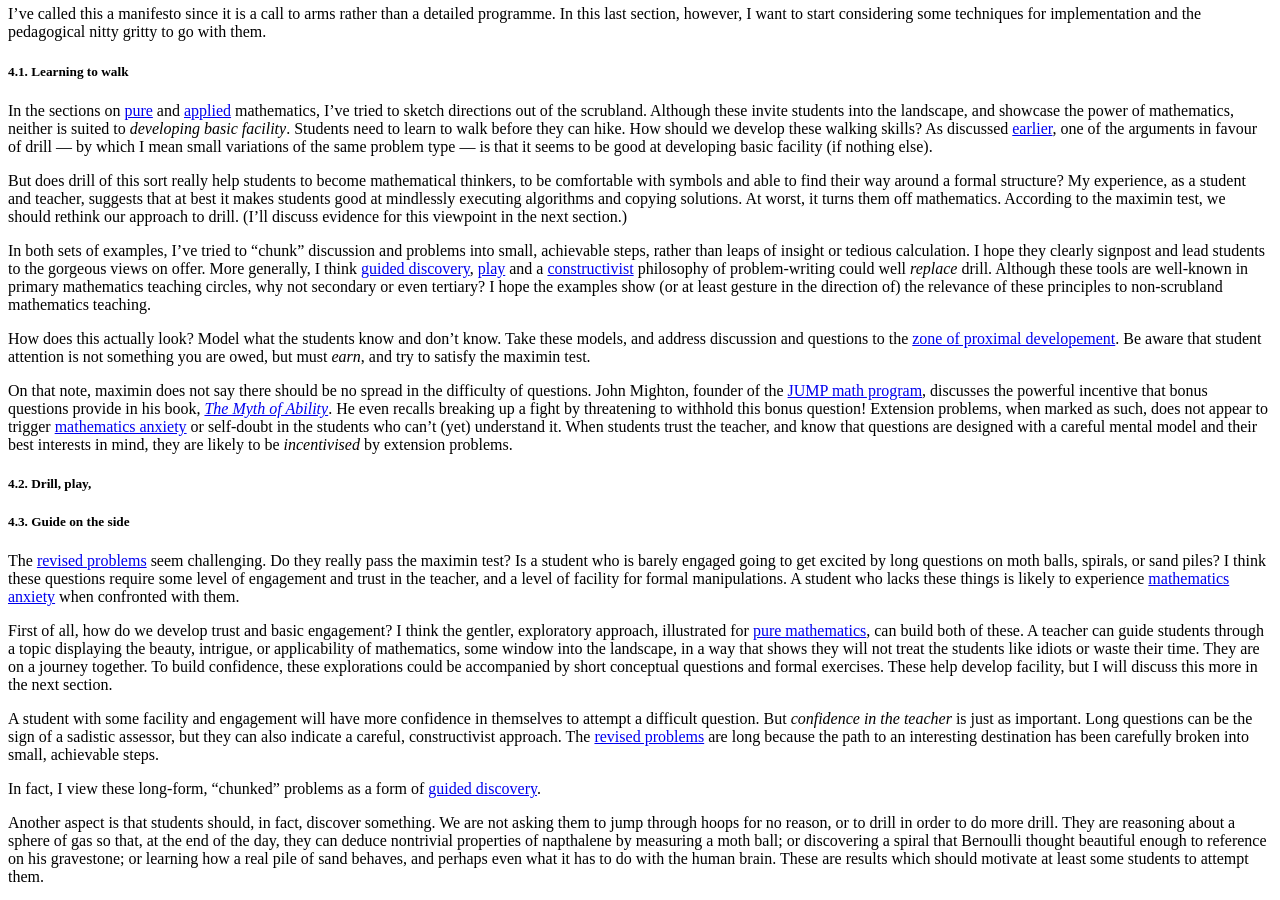
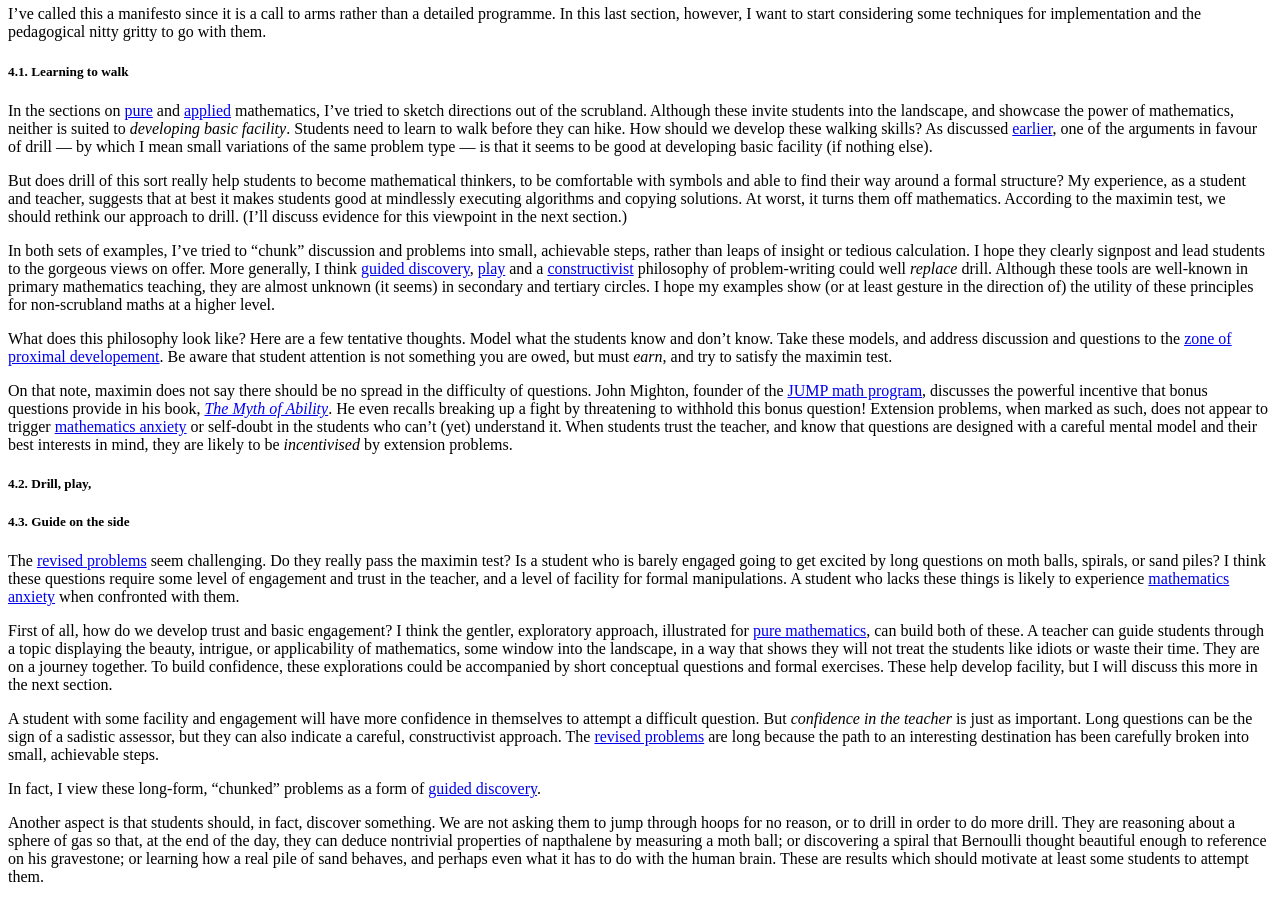
Before and after one commit to hapax/hapax.github.io, a Jekyll site: the page built from assets/teaching.md, in a window 1280 px wide and 900 px high, scrolled down 24561 px. Built offline with Jekyll 4.4.1, drawn with Linux system fonts in a browser that asks for light colours; our own code applies the rules of GitHub Pages for plain Markdown files; formulas are drawn with MathJax 3; a script that is not in the unit is left out.

Commit message:
Update teaching.md

```diff
--- a/assets/teaching.md
+++ b/assets/teaching.md
@@ -1339,12 +1339,13 @@ More generally, I think
 [play](http://www.child-encyclopedia.com/play-based-learning/according-experts/playing-learn-mathematics)
  and a [constructivist](https://en.wikipedia.org/wiki/Constructivism_(philosophy_of_education))
  philosophy of problem-writing could well *replace* drill.
-Although these tools are well-known in primary mathematics teaching
-circles, why not secondary or even tertiary?
-I hope the examples show (or at least gesture in the direction of) the
-relevance of these principles to non-scrubland mathematics teaching.
-
-How does this actually look?
+Although these tools are well-known in primary mathematics teaching,
+they are almost unknown (it seems) in secondary and tertiary circles.
+I hope my examples show (or at least gesture in the direction of) the
+utility of these principles for non-scrubland maths at a higher level.
+
+What does this philosophy look like?
+Here are a few tentative thoughts.
  Model what the students know and don't know.
  Take these models, and address discussion and questions to the
 [zone of proximal developement](https://en.wikipedia.org/wiki/Zone_of_proximal_development).
```
